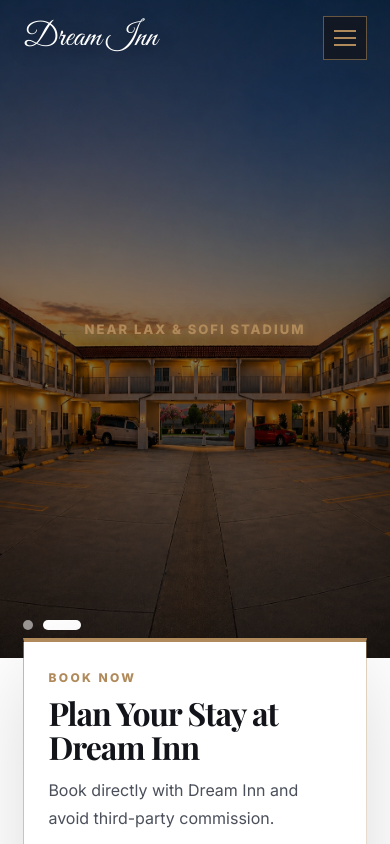
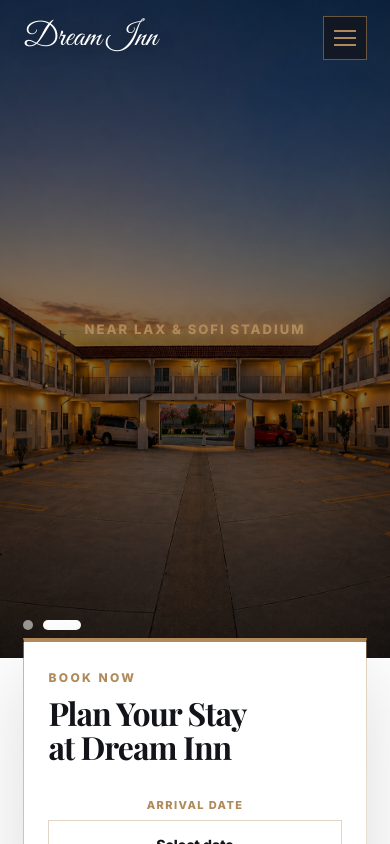
Before and after one commit to meetx00719/dream-inn-website, a React (Vite) app: page / in a window 390 px wide. Shown: the top 844 px of the page. Built offline with nearby package versions, Linux system fonts and the light colour scheme; a web font is replaced by a local one.

Commit message:
Fix mobile hamburger code fix forme

```diff
--- a/src/App.jsx
+++ b/src/App.jsx
@@ -351,8 +351,10 @@ useEffect(() => {
         <section id="booking" className="bookingLuxury" ref={bookingRef}>
           <div className="bookingHeader">
             <span className="sectionKicker">Book Now</span>
-            <h2>Plan Your Stay at Dream Inn</h2>
-            <p>Book directly with Dream Inn and avoid third-party commission.</p>
+            <h2>
+  Plan Your Stay <br />
+  at Dream Inn
+</h2>
           </div>
 
           <form className="bookingForm">
--- a/src/index.css
+++ b/src/index.css
@@ -1361,3 +1361,21 @@ button {
     height: 52px;
   }
 }
+.bookingHeader h2 {
+  max-width: 520px;
+  line-height: 1.05;
+}
+
+/* DESKTOP — keep it clean like before */
+@media (min-width: 900px) {
+  .bookingHeader h2 {
+    font-size: clamp(42px, 4vw, 64px);
+    white-space: normal;
+  }
+}
+
+/* FORCE better line breaks */
+.bookingHeader h2 {
+  word-break: normal;
+  overflow-wrap: normal;
+}
```
